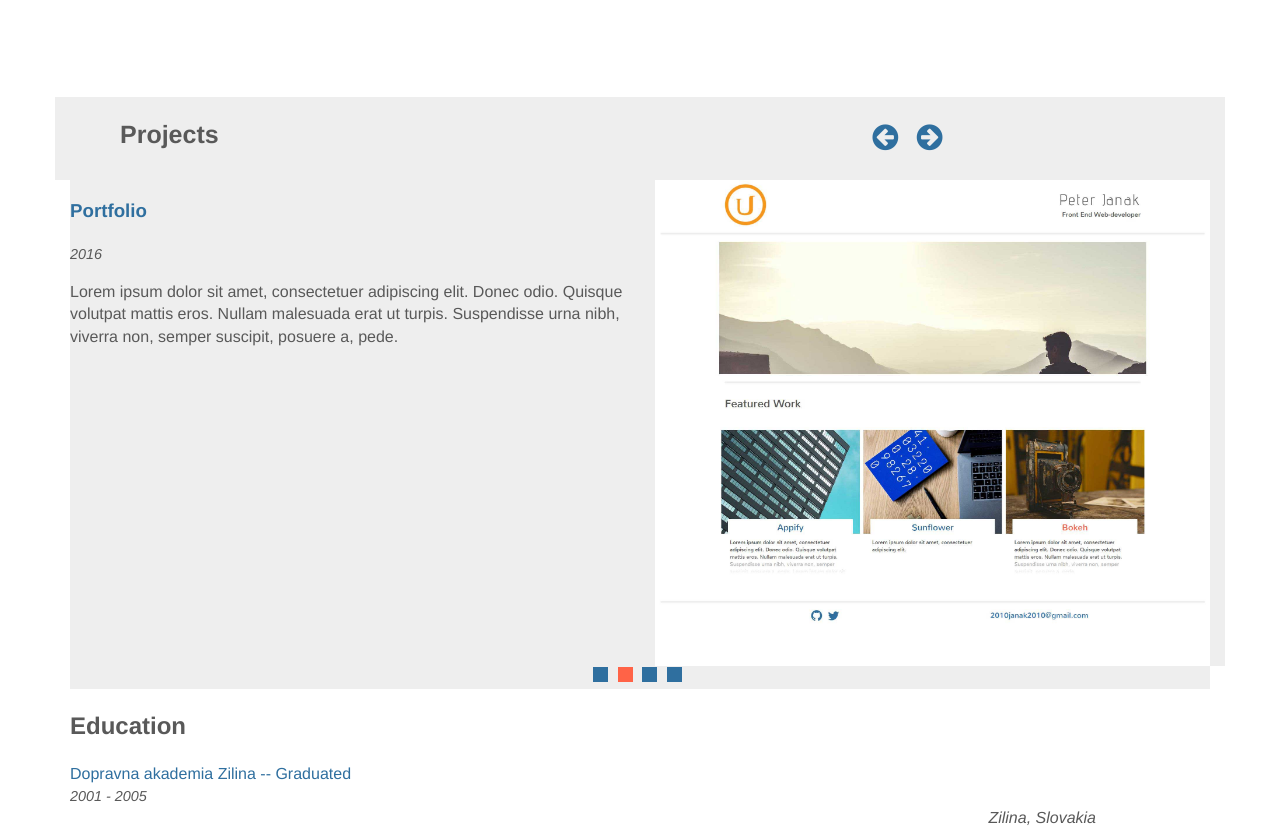
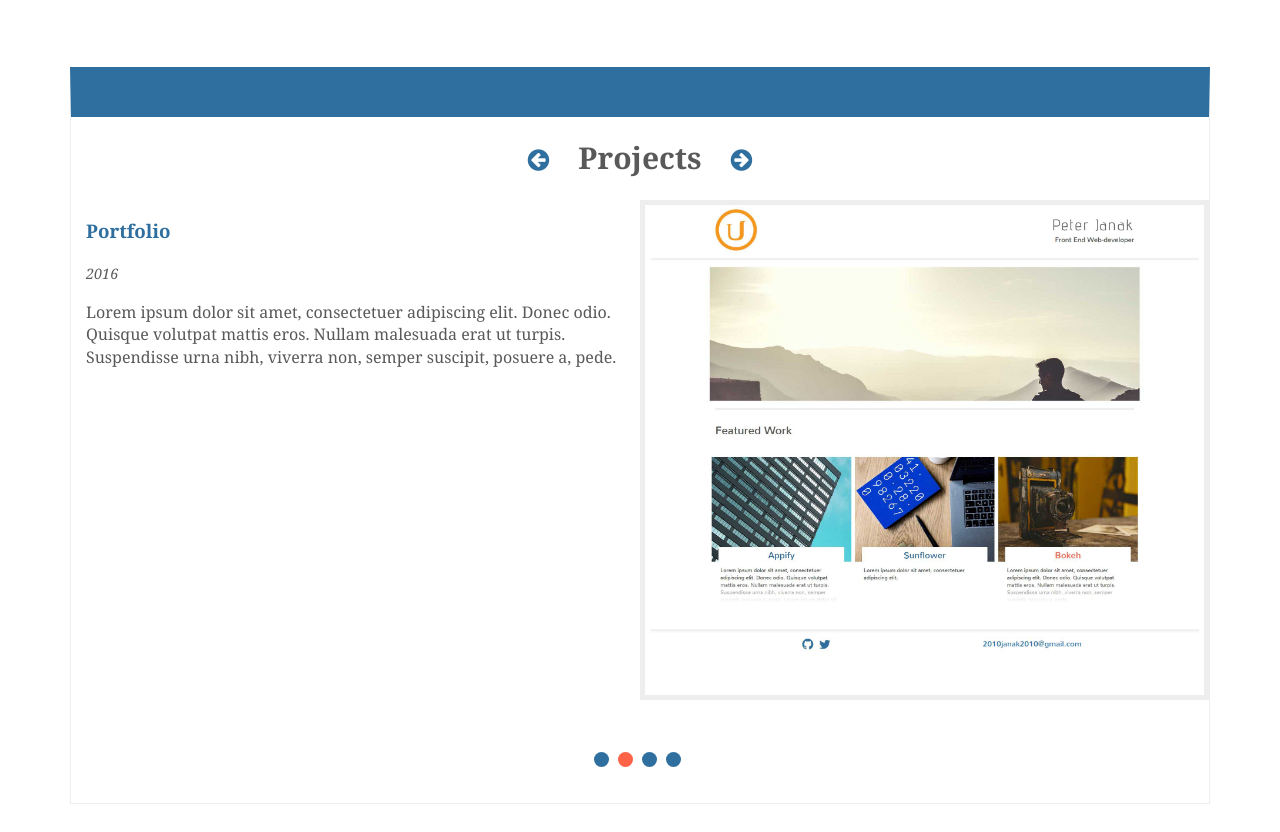
Before and after one commit to pe1te3son/resume, a website: page index.html in a window 1280 px wide. Shown: the part 708-1540 px from the top of the page. Drawn offline with Linux system fonts and the light colour scheme.

Commit message:
adding more styles

```diff
--- a/gulpfile.js
+++ b/gulpfile.js
@@ -13,7 +13,7 @@ var autoprefixer = require('gulp-autoprefixer');
 gulp.task('browserSync', function() {
     browserSync({
         server: {
-            baseDir: "."
+            baseDir: "./"
         }
     });
 });
--- a/index.html
+++ b/index.html
@@ -84,15 +84,18 @@
 
       <section class="projects-section">
 
-        <div class="row project-header">
-          <h2 class="projects-heading col-xs-6">Projects</h2>
-          <div class="projects-slider col-xs-6">
-            <i id="project-left"class="fa fa-arrow-circle-left"></i>
-            <i id="project-right" class="fa fa-arrow-circle-right"></i>
-          </div>
+        <div class="project-header">
+          <i id="project-left"class="fa fa-arrow-circle-left"></i>
+          <h2 class="projects-heading">Projects</h2>
+          <!-- <div class="projects-slider col-xs-6"> -->
+
+          <i id="project-right" class="fa fa-arrow-circle-right"></i>
+          <!-- </div> -->
         </div>
 
-        <div id="projects" class="row"></div>
+        <div id="projects" class="row">
+
+        </div>
         <div class="p-counter">
             <!-- displays button for each project -->
             <span class="p-piece"></span>
--- a/js/helper.js
+++ b/js/helper.js
@@ -36,7 +36,7 @@ var HTMLworkDates = '<div class="date-text">%data%</div>';
 var HTMLworkLocation = '<div class="location-text">%data%</div>';
 var HTMLworkDescription = '<p>%data%</p>';
 
-var HTMLprojectStart = '<div class="project-entry col-sx-12"></div>';
+var HTMLprojectStart = '<div class="project-entry col-lg-12"></div>';
 var HTMLprojectTitle = '<h3><a href="%#%">%data%</a></h3>';
 var HTMLprojectDates = '<div class="date-text">%data%</div>';
 var HTMLprojectDescription = '<p>%data%</p>';
--- a/sass/C-sections/_base.sass
+++ b/sass/C-sections/_base.sass
@@ -1,4 +1,5 @@
 body
+  font-family: $georgia
   max-width: em(1700px)
   margin: 0 auto
   color: $color1
--- a/sass/C-sections/_bio-about.sass
+++ b/sass/C-sections/_bio-about.sass
@@ -1,6 +1,5 @@
 #topContacts
   margin-bottom: 40px
-  background-color: $color4
   padding: 10px
 
 #skills
--- a/sass/C-sections/_projects.sass
+++ b/sass/C-sections/_projects.sass
@@ -1,32 +1,37 @@
 .projects-section
-  margin-top: 80px
-  background: $color4
+  padding-bottom: 30px
+  margin: 50px 0
+  border: 1px solid $color4
+  border-top: 50px solid $color2
 
-.project-entry
-  margin-bottom: 40px
 
 .project-image
   background: $color4
+  padding: 5px
 
 .project-header
-  background: $color4
-  padding: 20px 50px
-
-.projects-heading
-  margin: 0
-  font-size: em(25px)
-
-.projects-slider
+  padding: 20px 30px
   text-align: center
-  font-size: em(30px)
   >i
+    display: inline-block
+    font-size: em(25px)
     margin: 0 5px
     color: $color2
     &:hover
       color: $color3
       cursor: pointer
 
+.projects-heading
+  display: inline-block
+  margin: 0
+  padding: 0 20px
+  font-size: em(30px)
+
+.projects-slider
+  text-align: left
+
 .p-counter
+  margin-top: 50px
   width: 100%
   text-align: center
 
@@ -35,7 +40,7 @@
   +size(15px)
   background: $color2
   margin-right: 5px
-  text-align: center
+  border-radius: 50%
 
 .p-piece-active
   background-color: $color3
--- a/sass/C-sections/_work-experience.sass
+++ b/sass/C-sections/_work-experience.sass
@@ -1,3 +1,4 @@
+
 #workExperience
   @extend %flex-entry-cont
 
```
Also changed, not shown: css/style.css.
